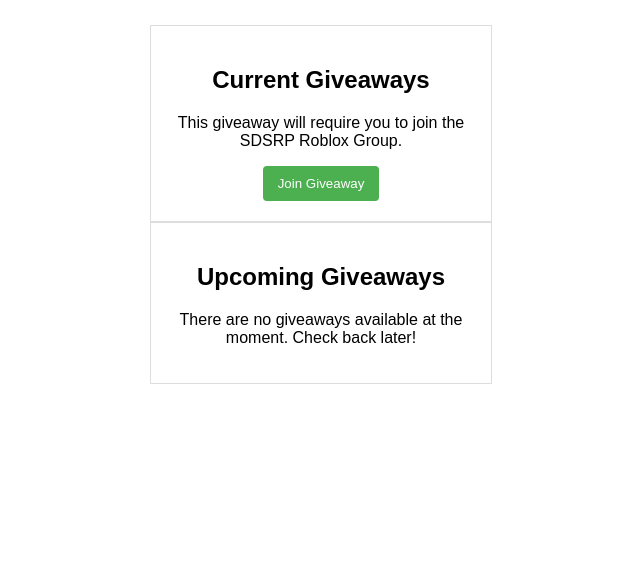
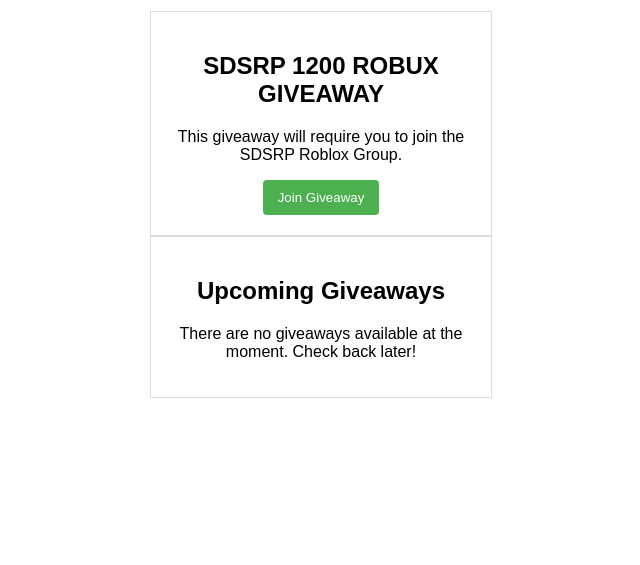
Before and after one commit to southdakotastateroleplay/giveaways, a plain HTML site: page index.html in a window 1280 px wide. Shown: the part 235-800 px from the top of the page, without its empty margins (319-959 px from the left). Drawn offline with Linux system fonts and the light colour scheme.

Commit message:
Update index.html

```diff
--- a/index.html
+++ b/index.html
@@ -89,7 +89,7 @@
 
     <div class="giveaway-section">
         <div class="giveaway-card">
-            <h2>Current Giveaways</h2>
+            <h2>SDSRP 1200 ROBUX GIVEAWAY</h2>
             <p>This giveaway will require you to join the SDSRP Roblox Group.</p>
             <div class="popup">
                 <button class="join-button" onclick="location.href='/giveaways/11'">Join Giveaway</button>
```
